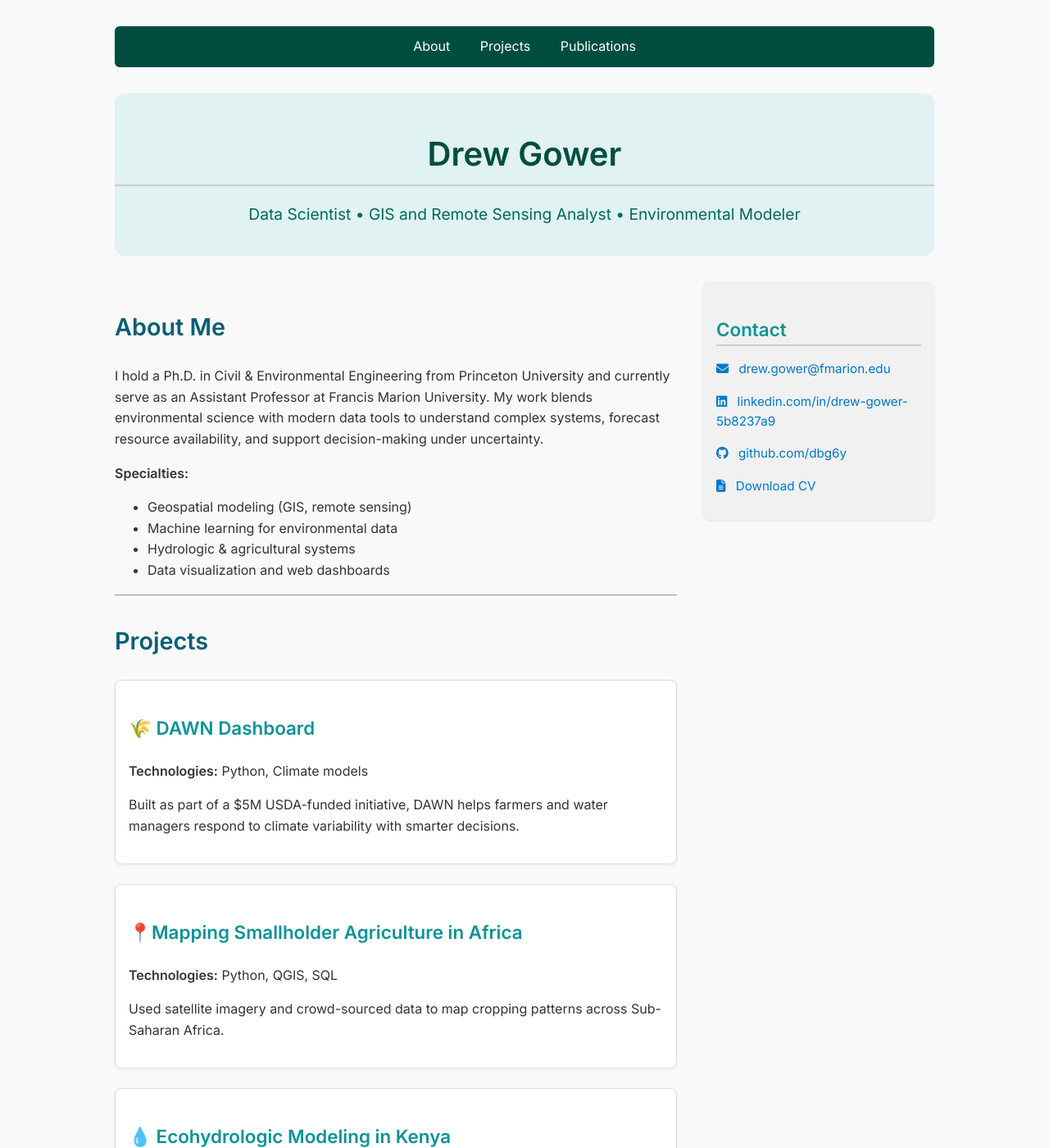
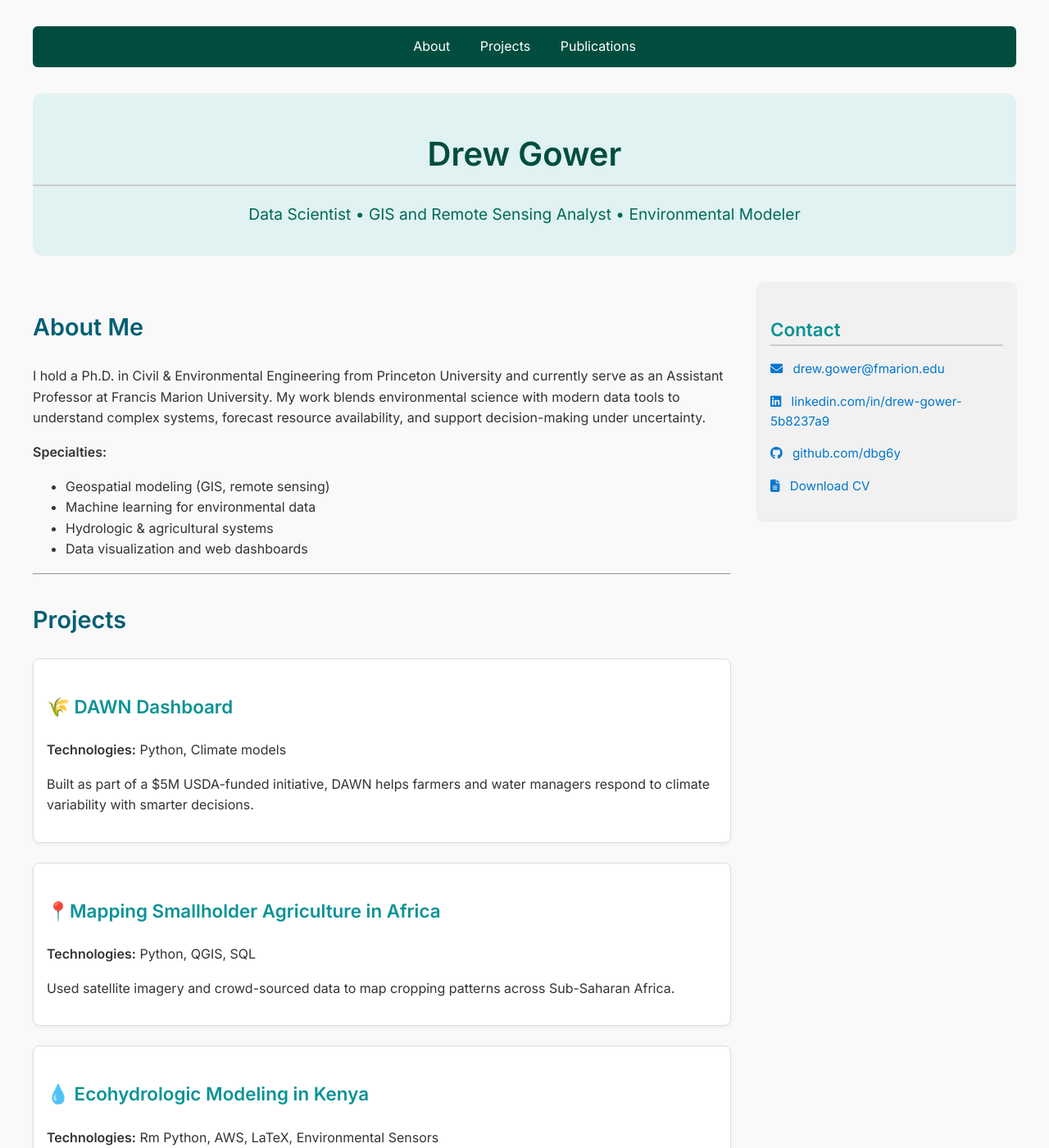
Before and after one commit to dbg6y/dbg6y.github.io, a Jekyll site: the page built from index.md, in a window 1280 px wide and 1400 px high. Shown: the whole window at 82% size. Built offline with Jekyll 4.4.1, drawn with Linux system fonts in a browser that asks for light colours.

Commit message:
messed with widths again

```diff
--- a/assets/css/style.css
+++ b/assets/css/style.css
@@ -7,7 +7,7 @@ body {
   background-color: #f9f9f9;
 }
 .page-container {
-  max-width: 1000px;
+  max-width: 1200px;
   margin: 0 auto;
   padding: 2rem;
 }
@@ -86,7 +86,7 @@ main {
   box-shadow: 0 1px 3px rgba(0,0,0,0.1);
   position: sticky;
   top: 2rem;
-  max-width: 350px;
+  max-width: 500px;
   min-width: 250px;
   font-size: 0.95rem;
   word-break: normal;
```
